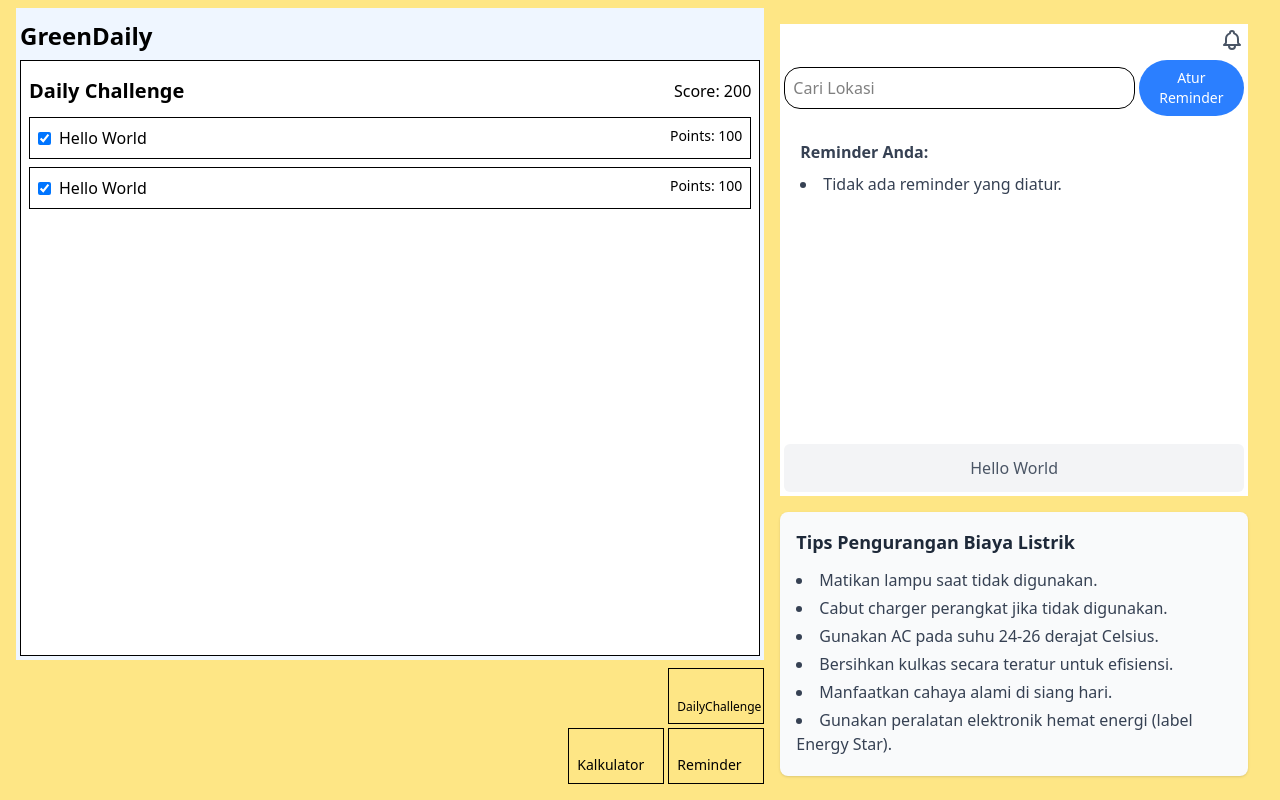
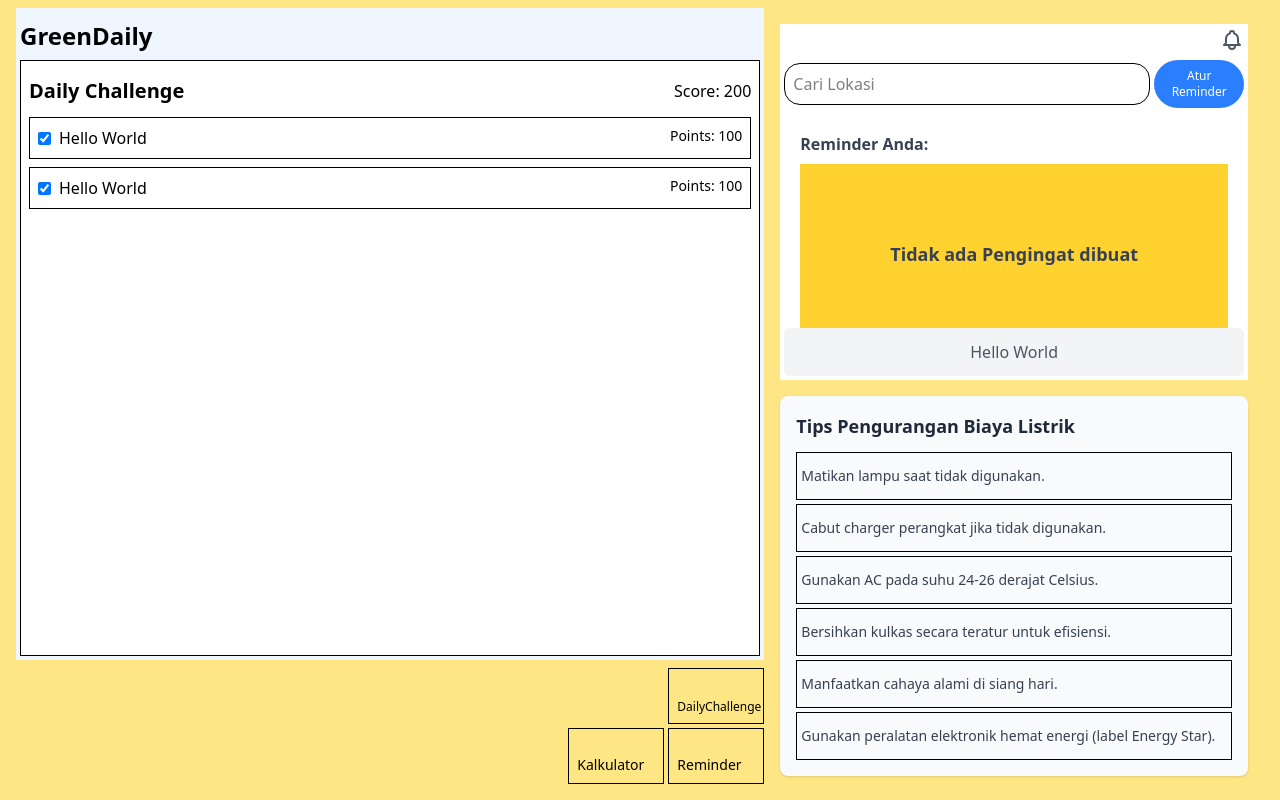
Before and after one commit to sihotang-yonathan1/GreenDaily, a React (Vite) app: page / in a window 1280 px wide. Built offline with nearby package versions, Linux system fonts and the light colour scheme.

Commit message:
fix: Fix UI in notification and tips (#8)

```diff
--- a/src/app/energyCalculator/ElectricitySavingTips.tsx
+++ b/src/app/energyCalculator/ElectricitySavingTips.tsx
@@ -7,7 +7,22 @@ interface ElectricitySavingTipsProps {
   // currentCalculationResult?: number;
 }
 
-export const ElectricitySavingTips: React.FC<ElectricitySavingTipsProps> = (props) => {
+type TipsBoxRowProps = {
+  message: string;
+}
+
+export function TipsBoxRow({message}: TipsBoxRowProps){
+  return (
+    <div className='flex flex-row px-1 border w-full h-12 py-1'>
+      {/* TODO: icon */}
+      <div className='flex flex-row items-center'>
+        <p className='text-gray-700 text-sm'>{message}</p>
+      </div>
+    </div>
+  )
+}
+
+export const ElectricitySavingTips: React.FC<ElectricitySavingTipsProps> = () => {
   // Contoh tips statis
   const tips = [
     "Matikan lampu saat tidak digunakan.",
@@ -19,13 +34,11 @@ export const ElectricitySavingTips: React.FC<ElectricitySavingTipsProps> = (prop
   ];
 
   return (
-    <div className="p-4 bg-gray-50 rounded-lg shadow-sm mt-4">
+    <div className="p-4 bg-gray-50 rounded-lg shadow-sm">
       <h4 className="text-lg font-semibold mb-3 text-gray-800">Tips Pengurangan Biaya Listrik</h4>
-      <ul className="list-disc list-inside text-gray-700">
-        {tips.map((tip, index) => (
-          <li key={index} className="mb-1">{tip}</li>
-        ))}
-      </ul>
+      <div className='flex flex-col gap-y-1'>
+        {tips.map((item, index) => <TipsBoxRow key={index} message={item}/>)}
+      </div>
       {/* Anda bisa menambahkan logika untuk tips dinamis di sini */}
       {/* {props.currentCalculationResult && props.currentCalculationResult > 100000 && (
         <p className="mt-3 text-sm text-red-600">
--- a/src/app/index.tsx
+++ b/src/app/index.tsx
@@ -50,10 +50,8 @@ export function DashboardLayout(){
         </div>
       </div>
 
-      <div className="flex flex-col w-[40dvw] p-4">
+      <div className="flex flex-col w-[40dvw] p-4 overflow-hidden gap-y-4">
         <ReminderLayout />
-
-        <div className="flex-grow"></div>
 
         <ElectricitySavingTips />
       </div>
--- a/src/app/reminder/index.tsx
+++ b/src/app/reminder/index.tsx
@@ -129,7 +129,7 @@ export function ReminderLayout({children}: PropsWithChildren){
               </div>
               <button
                 onClick={() => setActiveTab('settings')}
-                className="px-4 py-2 rounded-full bg-blue-500 text-white hover:bg-blue-600 text-sm"
+                className="px-3 py-2 rounded-full bg-blue-500 text-white hover:bg-blue-600 text-xs"
               >
                 Atur Reminder
               </button>
@@ -151,27 +151,40 @@ interface ReminderPageProps {
   reminders: ReminderData[];
 }
 
+
+function ReminderRowBox({body, dateTime}: Omit<ReminderData, "id">){
+  const dataLocalDate = new Date(dateTime).toLocaleString('id-ID', {
+    year: 'numeric',
+    month: 'long',
+    day: 'numeric',
+    hour: '2-digit',
+    minute: '2-digit'
+  })
+
+  return (
+    <div className="flex flex-col border py-2 px-1">
+      <p>{body} pada {dataLocalDate}</p>
+    </div>
+  )
+}
+
 export function ReminderPage({ reminders = [] }: ReminderPageProps){
   return (
-    <div className="p-4 text-gray-700">
+    <div className="p-4 text-gray-700 h-full">
       <p className="font-semibold mb-2">Reminder Anda:</p>
-      <ul className="list-disc list-inside">
-        {reminders.length > 0 ? (
-          reminders.map(reminder => (
-            <li key={reminder.id}>
-              {reminder.body} pada {new Date(reminder.dateTime).toLocaleString('id-ID', {
-                year: 'numeric',
-                month: 'long',
-                day: 'numeric',
-                hour: '2-digit',
-                minute: '2-digit'
-              })}
-            </li>
-          ))
-        ) : (
-          <li>Tidak ada reminder yang diatur.</li>
-        )}
-      </ul>
+
+      <div className="flex flex-col w-full gap-y-2">
+        {reminders.length > 0 && reminders.map((item) => <ReminderRowBox
+          key={item.id}
+          body={item.body}
+          dateTime={item.dateTime}
+          title={item.title}
+        />)}
+      </div>
+      {reminders.length === 0 &&
+        <div className="flex flex-col justify-center bg-amber-300 h-full items-center">
+          <p className="font-semibold text-lg">Tidak ada Pengingat dibuat</p>
+        </div>}
     </div>
   );
 }
```
